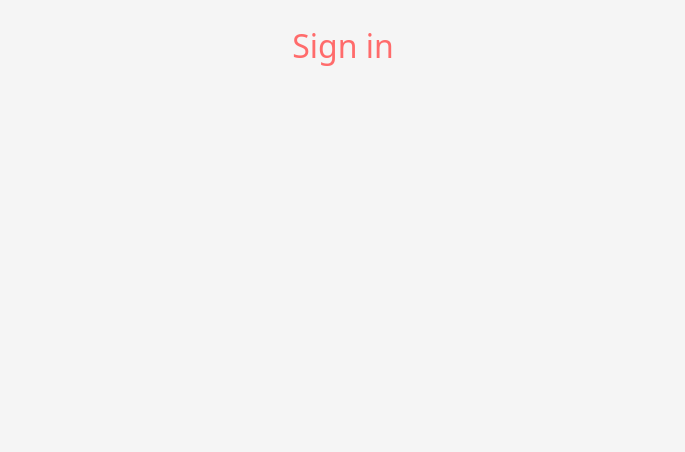
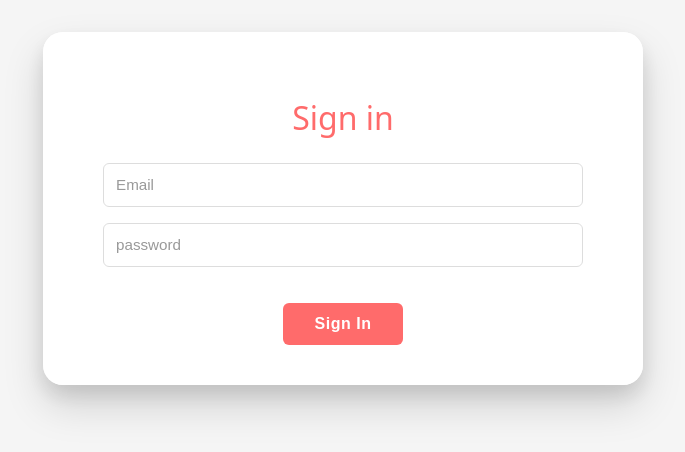
Before and after one commit to Ali-Khan04/FocusBoard, a React (Vite) app: page /signIn in a window 1280 px wide. Shown: the top 452 px of the page, without its empty margins (297-982 px from the left). Built offline with nearby package versions, Linux system fonts and the light colour scheme.

Commit message:
add signIn/signUp pages with styling

```diff
--- /dev/null
+++ b/src/CSS/signUp.css
@@ -0,0 +1,72 @@
+.sign-up-container,
+.sign-in-container {
+  display: flex;
+  flex-direction: column;
+  justify-content: center;
+  align-items: center;
+  max-width: 600px;
+  margin: 2rem auto;
+  padding: 2.5rem;
+  background: rgba(255, 255, 255, 0.95);
+  backdrop-filter: blur(10px);
+  border-radius: 20px;
+  box-shadow: 0 20px 40px rgba(0, 0, 0, 0.15), 0 10px 20px rgba(0, 0, 0, 0.1),
+    inset 0 1px 0 rgba(255, 255, 255, 0.6);
+}
+
+.sign-up-container .sign-in-container h1 {
+  text-align: center;
+  margin-bottom: 2rem;
+  font-size: 2rem;
+  font-weight: 700;
+  color: #fe3e3e;
+}
+
+input[type="text"],
+input[type="email"],
+input[type="password"] {
+  width: 30rem;
+  padding: 0.75rem;
+  border: 1px solid #ddd;
+  border-radius: 6px;
+  font-size: 1rem;
+  transition: all 0.3s ease;
+}
+
+input[type="text"]:focus,
+input[type="email"]:focus,
+input[type="password"]:focus {
+  outline: none;
+  border-color: #ff6b6b;
+  background: #fff9f9;
+  transform: translateY(-1px);
+  box-shadow: 0 4px 8px rgba(255, 107, 107, 0.15);
+}
+
+input[type="text"]::placeholder,
+input[type="email"]::placeholder,
+input[type="password"]::placeholder {
+  color: #999;
+  font-size: 0.95rem;
+}
+
+button {
+  margin-top: 20px;
+  padding: 0.75rem 2rem;
+  background: #ff6b6b;
+  color: white;
+  border: none;
+  border-radius: 6px;
+  font-size: 1rem;
+  cursor: pointer;
+  align-self: center;
+  transition: all 0.3s ease;
+  font-weight: 600;
+  letter-spacing: 0.5px;
+}
+
+button:hover {
+  background: #ff5252;
+  transform: translateY(-2px);
+  box-shadow: 0 8px 16px rgba(255, 107, 107, 0.3);
+}
--- a/src/pages/SignIn.jsx
+++ b/src/pages/SignIn.jsx
@@ -1,7 +1,13 @@
+import "../CSS/signUp.css";
 function SignIn() {
   return (
-    <div>
+    <div className="sign-in-container">
       <h1>Sign in</h1>
+      <form>
+        <input type="email" required placeholder="Email" />
+        <input type="password" required placeholder="password" />
+        <button>Sign In</button>
+      </form>
     </div>
   );
 }
--- a/src/pages/SignUp.jsx
+++ b/src/pages/SignUp.jsx
@@ -1,7 +1,14 @@
+import "../CSS/signUp.css";
 function SignUp() {
   return (
-    <div>
+    <div className="sign-up-container">
       <h1>SignUp</h1>
+      <form>
+        <input type="text" required placeholder="Name" />
+        <input type="email" required placeholder="Email" />
+        <input type="password" required placeholder="password" />
+        <button>SignUp</button>
+      </form>
     </div>
   );
 }
```
